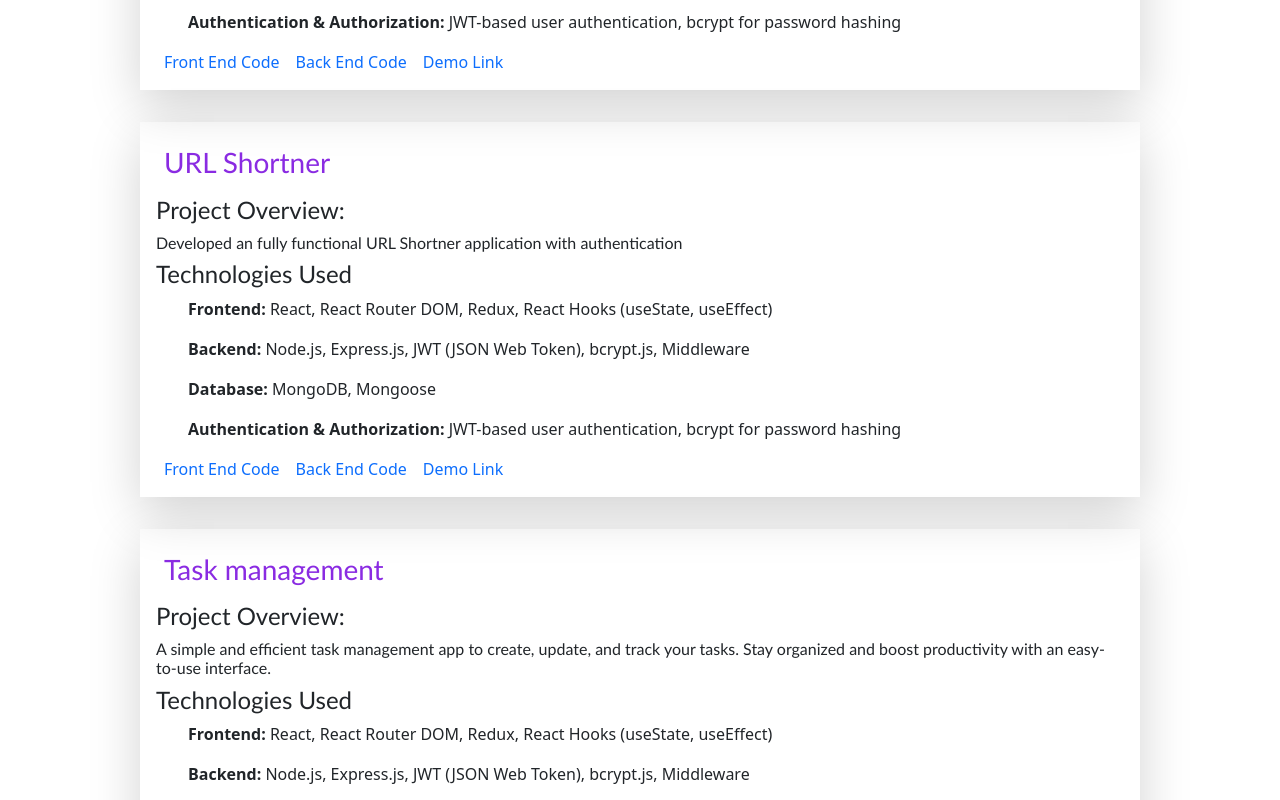
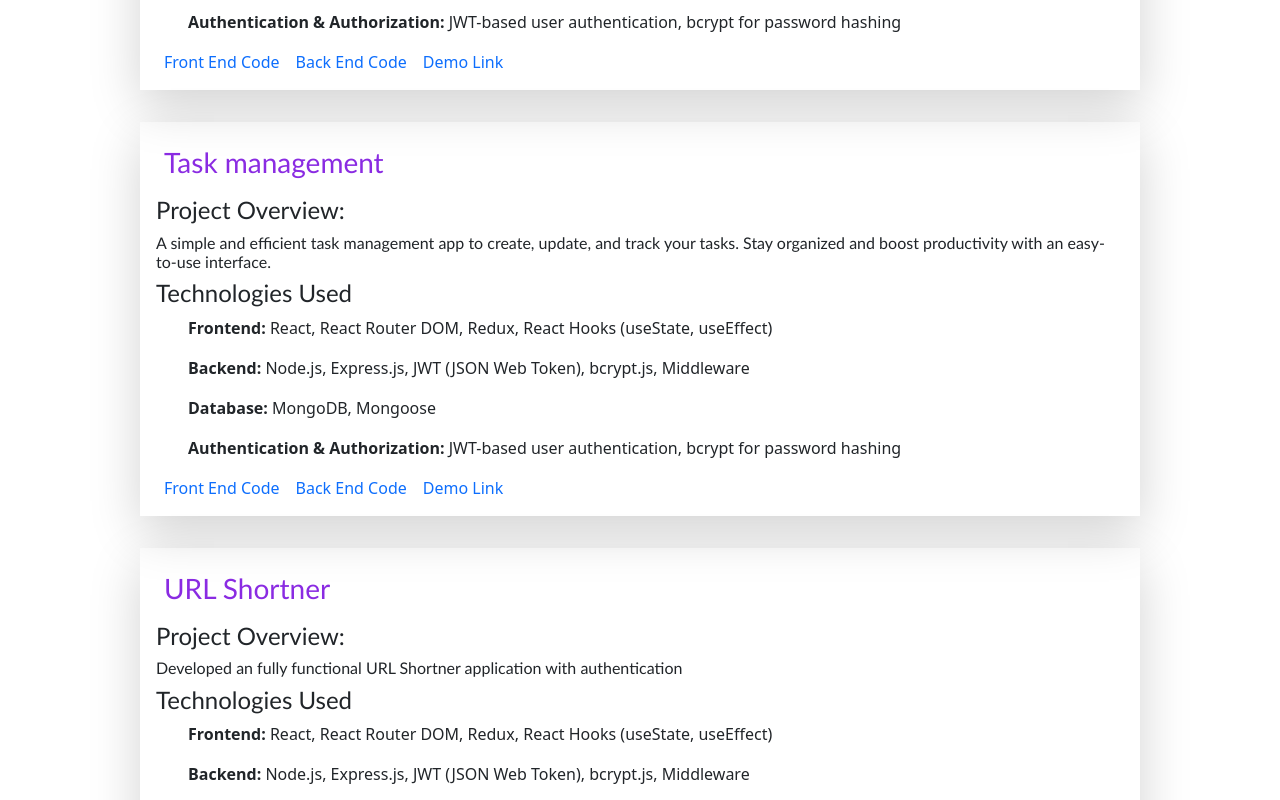
Before and after one commit to Chakkaravarthik/Portfolio, a React (Vite) app: page / in a window 1280 px wide. Shown: the part 1540-2340 px from the top of the page. Built offline with nearby package versions, Linux system fonts and the light colour scheme.

Commit message:
project update

```diff
--- a/src/assets/Projects/projects.jsx
+++ b/src/assets/Projects/projects.jsx
@@ -7,8 +7,8 @@ function Project() {
             <div className='d-flex flex-column justify-content-center align-items-center pt-3 '>
                 <h1 className='projecthead size'>Projects</h1>
                 <ProjectList1 />
+                <ProjectList3 />
                 <ProjectList2 />
-                <ProjectList3 />
                 <ProjectList4 />
             </div>
         </>
```
